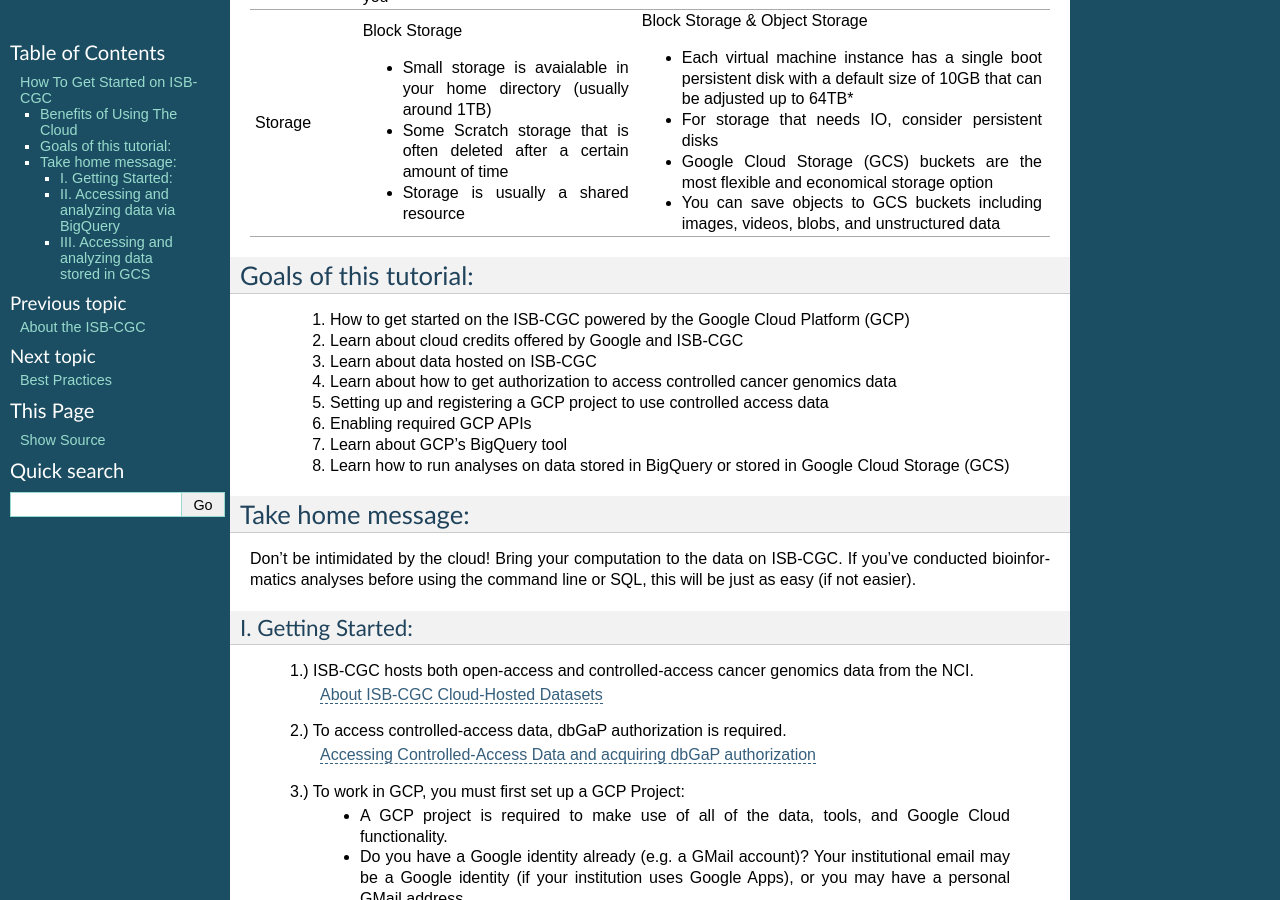
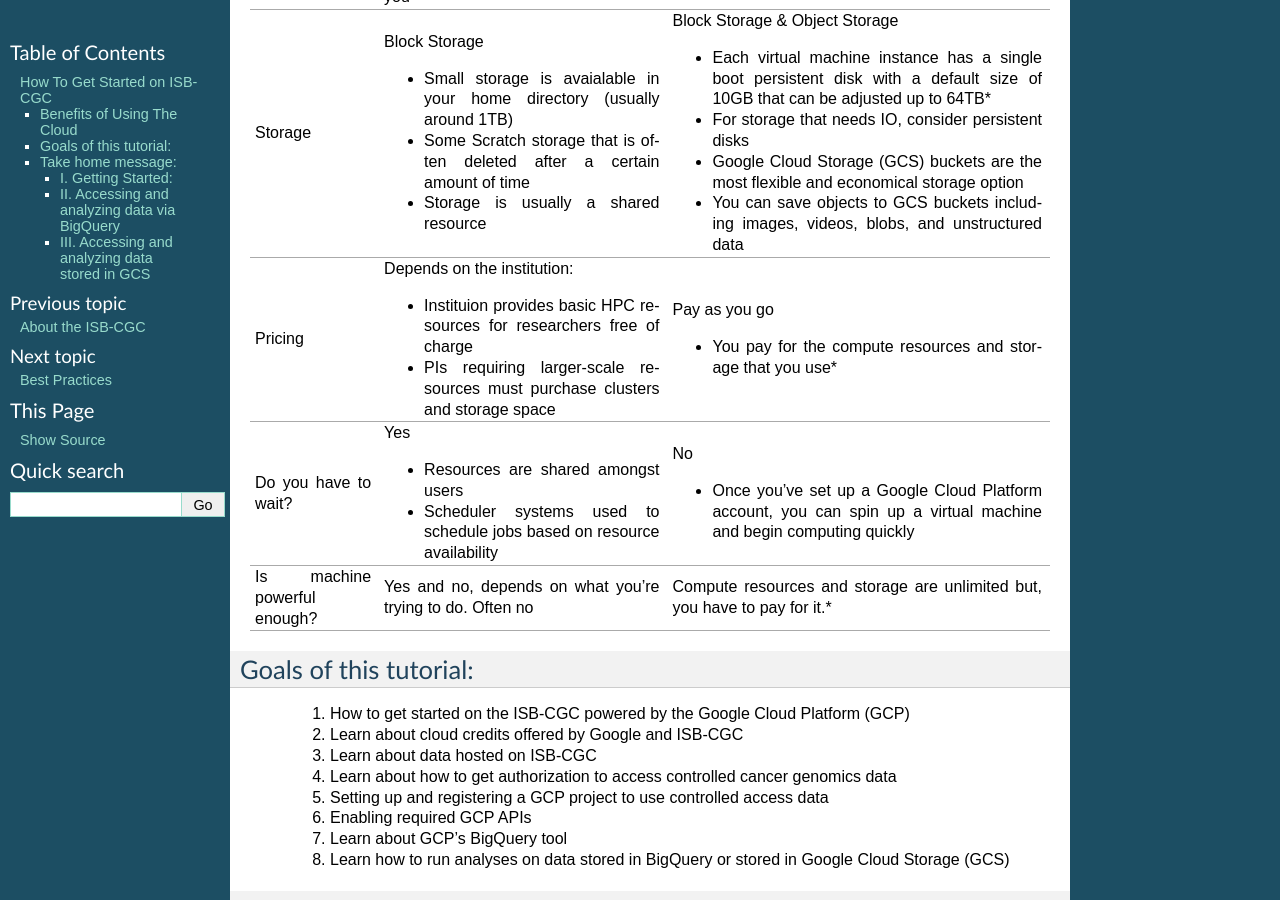
Before and after one commit to isb-cgc/readthedocs, a Sphinx documentation site: the page built from docs/source/sections/HowToGetStartedonISB-CGC.rst, in a window 1280 px wide and 900 px high, scrolled down 540 px. Built offline with Sphinx 7.4.7, drawn with Linux system fonts in a browser that asks for light colours; pages that are not in the unit, such as notebooks, are missing from menus.

Commit message:
added rows to table

```diff
--- a/docs/source/sections/HowToGetStartedonISB-CGC.rst
+++ b/docs/source/sections/HowToGetStartedonISB-CGC.rst
@@ -16,6 +16,8 @@
 You don’t have to download the data! Bring your compute and know-how to the data. Use cloud-native, compute scale as big as you can imagine, tools to analyze TBs and PBs of data!!
 
 Most bioinformaticians today are most likely accustomed to using the high performance compute (HPC) resources provided by their institution to conduct high-throughput bioinformatics analyses. Here’s a breakdown on how the Google Cloud Platform compares to your institution’s HPC resources.
+
+
 
 
 +-----------+-------------------------------------+-----------------------------------------+
@@ -44,10 +46,28 @@
 |           |                                     | - You can save objects to  GCS  buckets |
 |           |                                     |   including images, videos, blobs, and  |
 |           |                                     |   unstructured data                     |
++-----------+-------------------------------------+-----------------------------------------+
+| Pricing   | Depends on the institution:         | Pay as you go                           |
 |           |                                     |                                         |
+|           | - Instituion provides basic HPC     | - You pay for the compute resources and |
+|           |   resources for researchers free of |   storage that you use*                 |
+|           |   charge                            |                                         |
+|           | - PIs requiring larger-scale        |                                         |
+|           |   resources must purchase clusters  |                                         |
+|           |   and storage space                 |                                         |
 |           |                                     |                                         |
-|           |                                     |                                         |
-|           |                                     |                                         |
++-----------+-------------------------------------+-----------------------------------------+
+| Do you    | Yes                                 | No                                      |
+| have to   |                                     |                                         |
+| wait?     | - Resources are shared amongst users| - Once you've set up a Google Cloud     |
+|           | - Scheduler systems used to schedule|   Platform account, you can spin up a   |
+|           |   jobs based on resource            |   virtual machine and begin computing   |
+|           |   availability                      |   quickly                               |
++-----------+-------------------------------------+-----------------------------------------+
+| Is        | Yes and no, depends on what you're  | Compute resources and storage are       |
+| machine   | trying to do. Often no              | unlimited but, you have to pay for it.* |
+| powerful  |                                     |                                         |
+| enough?   |                                     |                                         |
 |           |                                     |                                         |
 +-----------+-------------------------------------+-----------------------------------------+
 
```
